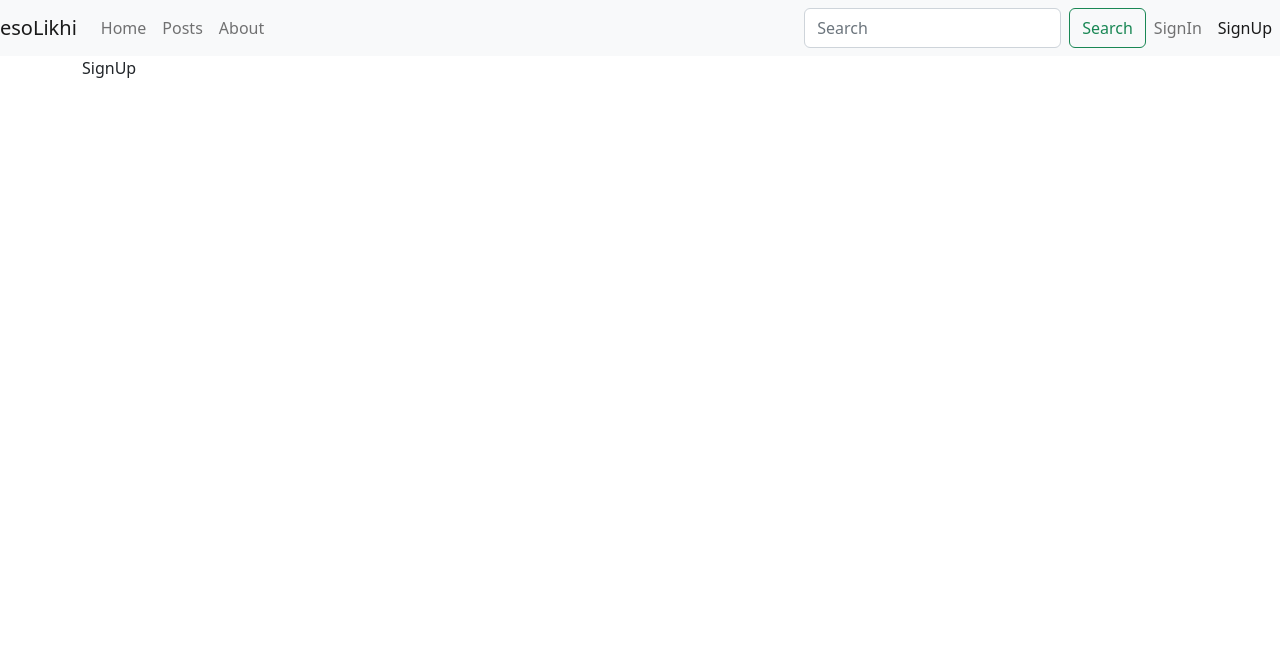
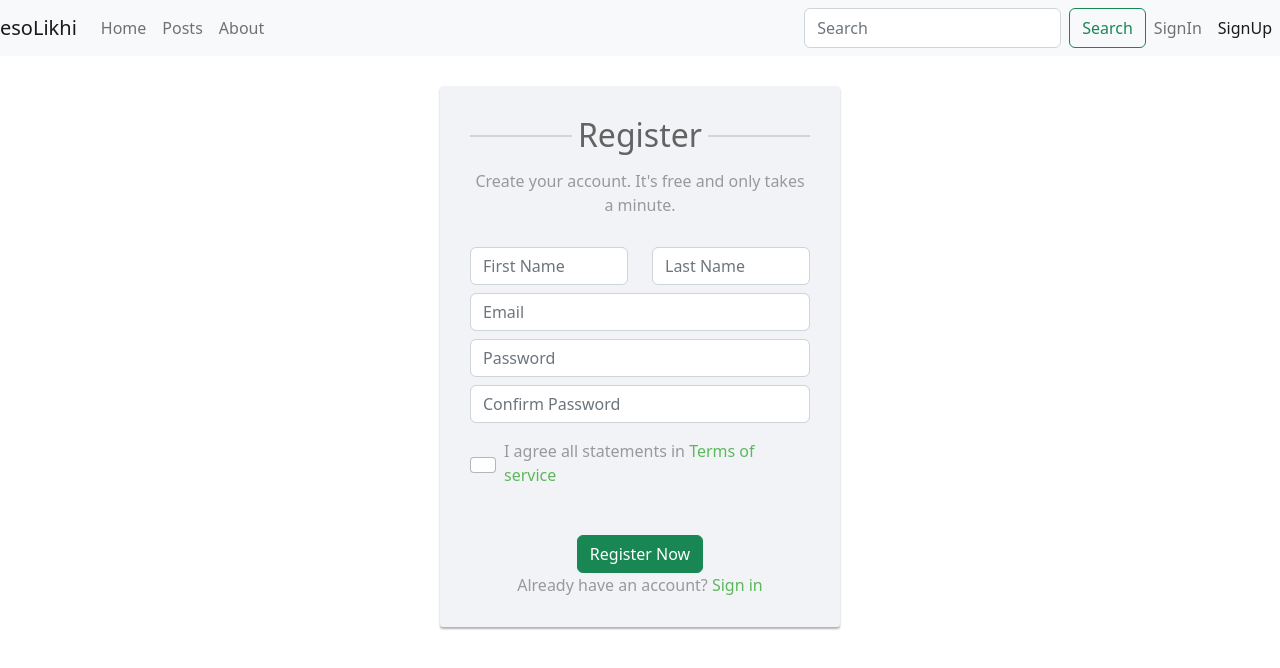
Before and after one commit to HussainShafayet/esolikhi, a React (Create React App) app: page /signup in a window 1280 px wide. Shown: the top 668 px of the page. Built offline with nearby package versions, Linux system fonts and the light colour scheme; no server answers; the HTML template or start-up script is replaced by a standard one.

Commit message:
signup form design

```diff
--- /dev/null
+++ b/src/assets/css/Nav/signup.module.css
@@ -0,0 +1,71 @@
+.signupForm{
+		max-width: 400px;
+		margin: 0 auto;
+		padding: 30px 0;
+	}
+	.signupForm h2{
+		color: #636363;
+        margin: 0 0 15px;
+		position: relative;
+		text-align: center;
+    }
+	.signupForm h2:before, .signupForm h2:after{
+		content: "";
+		height: 2px;
+		width: 30%;
+		background: #d4d4d4;
+		position: absolute;
+		top: 50%;
+		z-index: 2;
+	}
+	.signupForm h2:before{
+		left: 0;
+	}
+	.signupForm h2:after{
+		right: 0;
+	}
+    .signupForm .hintText{
+		color: #999;
+		margin-bottom: 30px;
+		text-align: center;
+	}
+    .signupForm .form{
+		color: #999;
+		border-radius: 3px;
+    	margin-bottom: 15px;
+        background: #f2f3f7;
+        box-shadow: 0px 2px 2px rgba(0, 0, 0, 0.3);
+        padding: 30px;
+    }
+	.signupForm .formGroup{
+		margin-bottom: 20px;
+	}
+	.signupForm input[type="checkbox"]{
+		margin-top: 3px;
+	}
+	.signupForm .btn{
+        font-size: 16px;
+        font-weight: bold;
+		min-width: 140px;
+        outline: none !important;
+    }
+	.signupForm .row div:first-child{
+		padding-right: 10px;
+	}
+	.signupForm .row div:last-child{
+		padding-left: 10px;
+	}
+    .signupForm a{
+		color: #fff;
+		text-decoration: underline;
+	}
+    .signupForm a:hover{
+		text-decoration: none;
+	}
+	.signupForm form a{
+		color: #5cb85c;
+		text-decoration: none;
+	}
+	.signupForm form a:hover{
+		text-decoration: underline;
+	}
--- a/src/components/pages/SignUp.js
+++ b/src/components/pages/SignUp.js
@@ -1,7 +1,77 @@
 import React from 'react'
+import { Button, Form } from 'react-bootstrap'
+import  signupStyle  from '../../assets/css/Nav/signup.module.css'
+import { Link } from "react-router-dom";
 
 export default function SignUp() {
   return (
-    <div>SignUp</div>
-  )
+    <>
+      <div className={signupStyle.signupForm}>
+        <Form method="post" className={signupStyle.form}>
+          <h2>Register</h2>
+          <p className={signupStyle.hintText}>
+            Create your account. It's free and only takes a minute.
+          </p>
+          <Form.Group className="mb-2">
+            <div className="row">
+              <div className="col-sm-6">
+                <Form.Control
+                  type="text"
+                  name="first_name"
+                  placeholder="First Name"
+                  required="required"
+                />
+              </div>
+              <div className="col-sm-6">
+                <Form.Control
+                  type="text"
+                  name="last_name"
+                  placeholder="Last Name"
+                  required="required"
+                />
+              </div>
+            </div>
+          </Form.Group>
+          <Form.Group className="mb-2">
+            <Form.Control
+              type="email"
+              name="email"
+              placeholder="Email"
+              required="required"
+            />
+          </Form.Group>
+          <Form.Group className="mb-2">
+            <Form.Control
+              type="password"
+              name="password"
+              placeholder="Password"
+              required="required"
+            />
+          </Form.Group>
+          <Form.Group className="mb-3">
+            <Form.Control
+              type="password"
+              name="confirm_password"
+              placeholder="Confirm Password"
+              required="required"
+            />
+          </Form.Group>
+          <Form.Group className="form-check d-flex align-items-center mb-5">
+            <Form.Control className="form-check-input me-2" type="checkbox" />
+            <Form.Label className="mb-0">
+              I agree all statements in <Link className='d-inline' to=''>Terms of service</Link>
+            </Form.Label>
+          </Form.Group>
+          <Form.Group className='text-center'>
+            <Button type="submit" className="btn btn-success btn-block">
+              Register Now
+            </Button>
+          </Form.Group>
+          <div className="text-center">
+          Already have an account? <Link className='d-inline' to="signin">Sign in</Link>
+        </div>
+        </Form>
+      </div>
+    </>
+  );
 }
```
